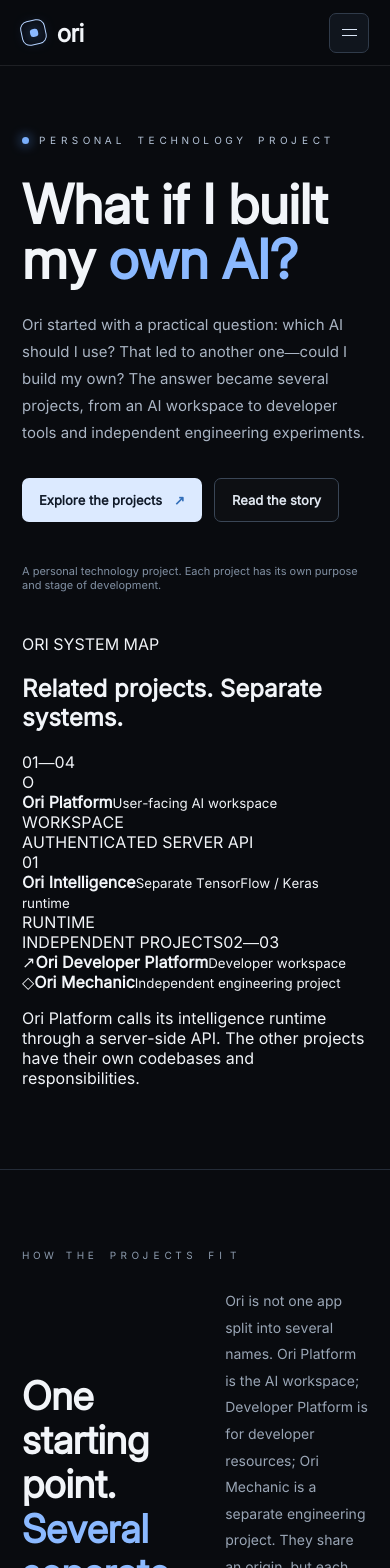
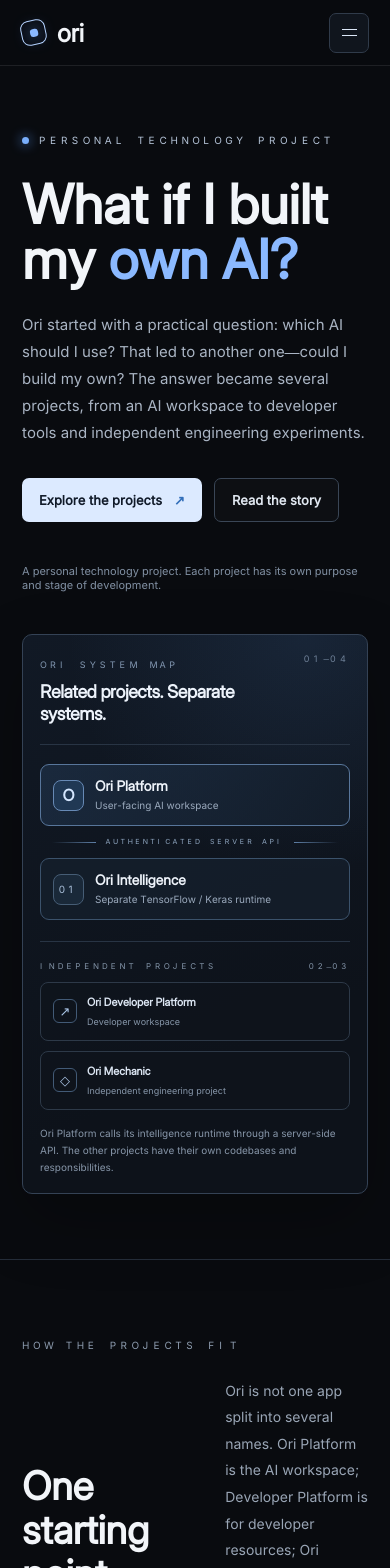
Before and after one commit to 30lnewcomb-byte/Ori-AI, a Next.js app: page / in a window 390 px wide. Shown: the top 1568 px of the page. Built offline with nearby package versions, Linux system fonts and the light colour scheme.

Commit message:
Style a responsive Ori architecture map for the homepage

```diff
--- a/app/globals.css
+++ b/app/globals.css
@@ -497,3 +497,178 @@ a:focus-visible,button:focus-visible{outline:2px solid #8bb9ff;outline-offset:4p
 .status-global-notice-actions button:focus-visible{outline:2px solid #d9c49f;outline-offset:3px}
 @media(max-width:650px){.status-global-notice-actions{grid-column:2;flex-wrap:wrap;gap:12px}.status-global-notice-actions>a{padding-top:2px}.status-global-notice-actions button{padding:7px 9px}}
 @media(max-width:650px){.status-global-notice-inner{padding:14px 21px;grid-template-columns:8px minmax(0,1fr);gap:11px}.status-global-notice>a{grid-column:2;justify-self:start}.status-global-notice-copy p{font-size:11px}}
+/* Ori system map: an accurate visual explanation of the project boundaries */
+.architecture-card {
+  width: min(100%, 500px);
+  justify-self: end;
+  padding: 24px;
+  border: 1px solid #344255;
+  border-radius: 13px;
+  background:
+    radial-gradient(circle at 82% 0%, rgba(75, 123, 184, .14), transparent 38%),
+    linear-gradient(155deg, #111925, #0d121a 72%);
+  box-shadow: 0 26px 70px rgba(0, 0, 0, .24);
+}
+.architecture-card-header {
+  display: flex;
+  align-items: flex-start;
+  justify-content: space-between;
+  gap: 18px;
+  padding-bottom: 20px;
+  border-bottom: 1px solid #283444;
+}
+.architecture-kicker,
+.architecture-card-index,
+.architecture-secondary-heading,
+.architecture-node-tag,
+.architecture-connection > span:not(.architecture-connection-line) {
+  color: #8398b2;
+  font: 9px/1.5 var(--font-mono);
+  letter-spacing: .12em;
+}
+.architecture-card-header h2 {
+  max-width: 310px;
+  margin: 9px 0 0;
+  color: #edf3fb;
+  font: 600 21px/1.2 var(--font-display);
+  letter-spacing: -.025em;
+}
+.architecture-card-index { white-space: nowrap; color: #6f8198; }
+.architecture-core { display: grid; gap: 0; padding-top: 19px; }
+.architecture-node {
+  display: grid;
+  grid-template-columns: 36px minmax(0, 1fr) auto;
+  gap: 12px;
+  align-items: center;
+  min-width: 0;
+  padding: 14px;
+  border: 1px solid #344357;
+  border-radius: 9px;
+  background: rgba(21, 31, 44, .78);
+}
+.architecture-node-primary {
+  border-color: #58769b;
+  background: linear-gradient(110deg, rgba(45, 75, 111, .35), rgba(19, 29, 42, .9));
+}
+.architecture-node-runtime { border-color: #3b526b; }
+.architecture-node-mark {
+  display: grid;
+  width: 34px;
+  height: 34px;
+  place-items: center;
+  border: 1px solid #6789b5;
+  border-radius: 8px;
+  background: #203854;
+  color: #d5e7ff;
+  font: 600 16px var(--font-display);
+}
+.architecture-node-mark.runtime {
+  border-color: #465d75;
+  background: #1a2939;
+  color: #a9bfd9;
+  font: 10px var(--font-mono);
+}
+.architecture-node-copy { display: grid; min-width: 0; gap: 4px; }
+.architecture-node-copy strong {
+  overflow: hidden;
+  color: #eef3fa;
+  font: 600 14px var(--font-display);
+  text-overflow: ellipsis;
+  white-space: nowrap;
+}
+.architecture-node-copy small { color: #9baabd; font-size: 10px; line-height: 1.45; }
+.architecture-node-tag {
+  padding: 5px 7px;
+  border: 1px solid #3b526e;
+  border-radius: 4px;
+  color: #a9c5e8;
+  font-size: 8px;
+  white-space: nowrap;
+}
+.architecture-connection {
+  display: grid;
+  grid-template-columns: 1fr auto 1fr;
+  gap: 10px;
+  align-items: center;
+  width: 82%;
+  margin: 0 auto;
+  padding: 11px 0;
+}
+.architecture-connection-line {
+  height: 1px;
+  background: linear-gradient(90deg, transparent, #5e7fa6);
+}
+.architecture-connection-line:last-child {
+  background: linear-gradient(90deg, #5e7fa6, transparent);
+}
+.architecture-connection > span:not(.architecture-connection-line) {
+  color: #91a8c2;
+  font-size: 8px;
+  text-align: center;
+  white-space: nowrap;
+}
+.architecture-secondary-heading {
+  display: flex;
+  justify-content: space-between;
+  gap: 12px;
+  margin: 21px 0 10px;
+  padding-top: 18px;
+  border-top: 1px solid #283444;
+  color: #8495a9;
+  font-size: 8px;
+}
+.architecture-secondary-grid { display: grid; grid-template-columns: 1fr 1fr; gap: 10px; }
+.architecture-secondary-card {
+  display: grid;
+  grid-template-columns: 25px minmax(0, 1fr);
+  gap: 5px 9px;
+  align-items: center;
+  min-width: 0;
+  padding: 12px;
+  border: 1px solid #2d3948;
+  border-radius: 8px;
+  background: rgba(14, 20, 29, .72);
+}
+.architecture-secondary-mark {
+  display: grid;
+  width: 24px;
+  height: 24px;
+  grid-row: span 2;
+  place-items: center;
+  border: 1px solid #425a76;
+  border-radius: 6px;
+  color: #abc6e8;
+  font-size: 13px;
+}
+.architecture-secondary-card strong {
+  overflow-wrap: anywhere;
+  color: #dce6f3;
+  font: 600 11px/1.35 var(--font-display);
+}
+.architecture-secondary-card small { color: #8696a9; font-size: 9px; line-height: 1.45; }
+.architecture-note {
+  margin: 15px 0 0;
+  color: #8796a9;
+  font-size: 10px;
+  line-height: 1.7;
+}
+@media (max-width: 900px) {
+  .architecture-card { width: min(100%, 760px); justify-self: start; }
+}
+@media (max-width: 560px) {
+  .architecture-card { padding: 17px; border-radius: 10px; }
+  .architecture-card-header h2 { font-size: 18px; }
+  .architecture-node { grid-template-columns: 32px minmax(0, 1fr); gap: 10px; padding: 12px; }
+  .architecture-node-mark { width: 31px; height: 31px; }
+  .architecture-node-tag { display: none; }
+  .architecture-connection { width: 92%; }
+  .architecture-connection > span:not(.architecture-connection-line) { font-size: 7px; letter-spacing: .08em; }
+  .architecture-secondary-grid { grid-template-columns: 1fr; }
+}
+@media (prefers-reduced-motion: no-preference) {
+  .architecture-card { animation: ori-architecture-enter .8s .14s cubic-bezier(.2,.7,.2,1) both; }
+  @keyframes ori-architecture-enter {
+    from { opacity: 0; transform: translate3d(0, 14px, 0); }
+    to { opacity: 1; transform: translate3d(0, 0, 0); }
+  }
+}
```
